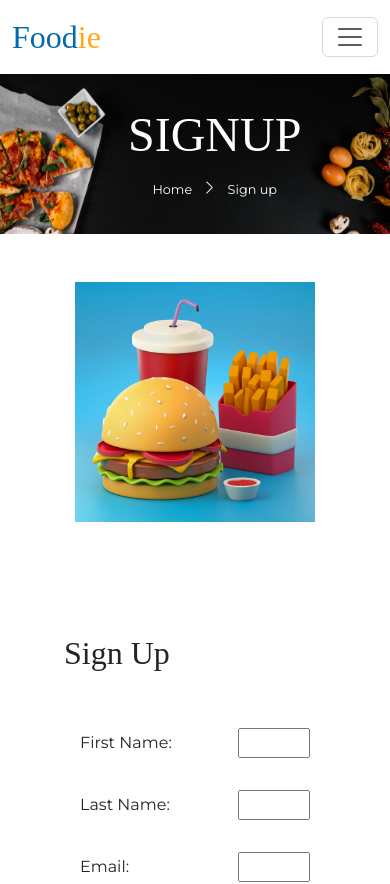
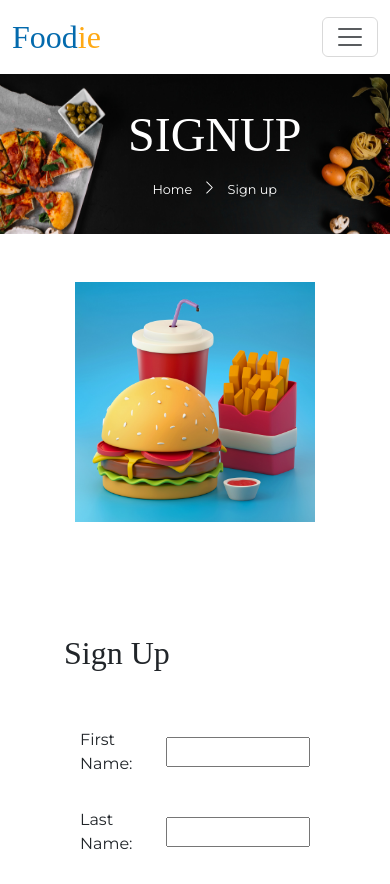
Before and after one commit to kevwegloria/Foodie-Web, a React (Create React App) app: page /signup in a window 390 px wide. Shown: the top 884 px of the page. Built offline with nearby package versions, Linux system fonts and the light colour scheme; a web font is replaced by a local one.

Commit message:
Add files via upload

```diff
--- a/src/styles.css
+++ b/src/styles.css
@@ -769,7 +769,7 @@ padding-bottom: 1em;
 }
 
 .form-group {
- gap: 2em;
+ gap: 0.4em;
  display: flex;
  justify-content: space-between;
  align-items: center;
@@ -1156,7 +1156,7 @@ align-items: center;
  }
 
  .signup-form input {
-  width: 4.5em;
+  width: 9em;
  }
 
  .login-contain {
@@ -1168,7 +1168,7 @@ align-items: center;
  }
 
  .login-form input {
-  width: 4.5em;
+  width: 9em;
  }
 }
 
```
